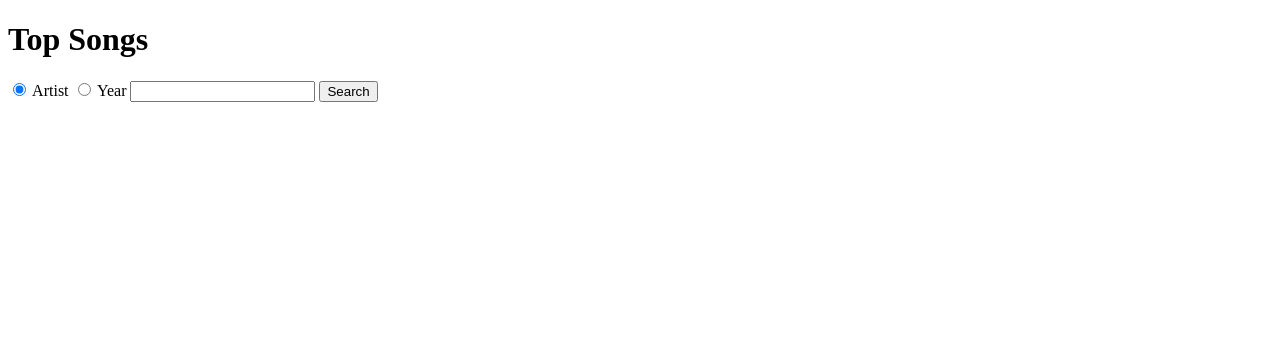
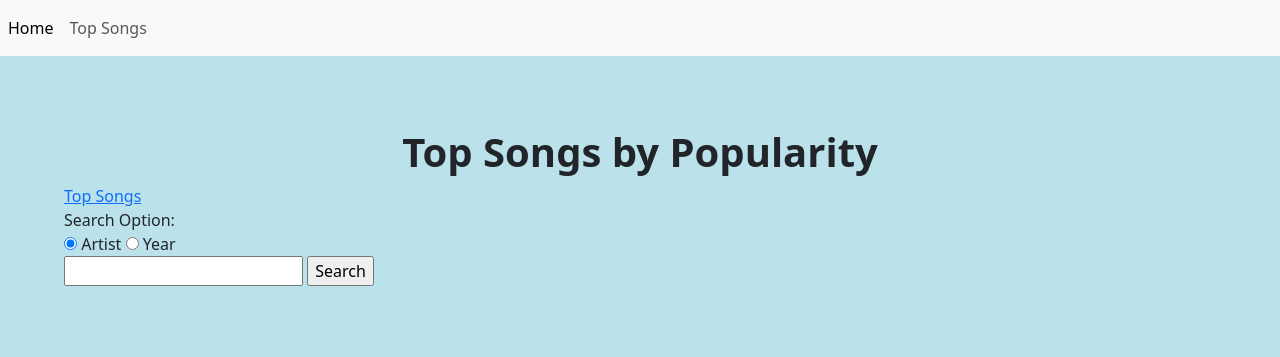
Before and after one commit to CSU-CPSC4205-2023-Summer/group_2, a Flask app: template templates/index.html in a window 1280 px wide. Shown: the top 357 px of the page. Run offline with Flask 3, Linux system fonts and the light colour scheme; the template is opened without the code that fills it, so the values that code supplies are empty.

Commit message:
Update index.html

```diff
--- a/templates/index.html
+++ b/templates/index.html
@@ -1,21 +1,59 @@
 <!DOCTYPE html>
-<html>
+<html lang="en">
     <head>
+        <meta charset="utf-8">
+        <meta name="viewport" content="width=device-width, initial-scale=1">
         <title>Top Songs</title>
+        <link href="https://cdn.jsdelivr.net/npm/bootstrap@5.3.0/dist/css/bootstrap.min.css" rel="stylesheet" integrity="sha384-9ndCyUaIbzAi2FUVXJi0CjmCapSmO7SnpJef0486qhLnuZ2cdeRhO02iuK6FUUVM" crossorigin="anonymous">
+        <style>
+            h1 {
+                text-align: center;
+                font-weight: bolder;
+            }
+            body {
+                background-color: #BBE2EB;
+            }
+            p {
+                font-weight: bold;
+                margin-left: 5%;
+            }
+            if {
+                font-weight: lighter;
+                margin-left: 5%;
+            }
+            form {
+                margin-left: 5%;
+            }
+        </style>
     </head>
     <body>
-    <h1>Top Songs</h1>
+        <nav class="navbar navbar-expand-lg bg-body-tertiary">
+            <div class="collapse navbar-collapse" id="navbarSupportedContent">
+                <ul class="navbar-nav me-auto mb-2 mb-lg-0">
+                    <li class="nav-item">
+                        <a class="nav-link active" aria-current="page" href="/">Home</a>
+                    </li>
+                    <li class="nav-item">
+                        <a class="nav-link" href="/TopSongs">Top Songs</a>
+                    </li>
+                </ul>
+            </div>
+        </nav><br/><br/><br/>
+        <h1>Top Songs by Popularity</h1>
+        <a href="/" class="top-songs-button" style="margin-left: 5%;">Top Songs</a><br/>
         <form method="POST" action="/TopSongs">
+            <label for="search_option">Search Option:</label><br/>
             <input type="radio" name="search_option" value="artist" checked> Artist
-        <input type="radio" name="search_option" value="year"> Year
+            <input type="radio" name="search_option" value="year"> Year<br/>
             <input type="text" name="search_query">
             <input type="submit" value="Search">
-    </form>
+        </form><br/><br/>
         <div>
             {% if top_songs %}
+            <div id="topSongs" style="margin-left: 5%;"></div>
             {{ top_songs | safe }}
             {% endif %}
-    </div>
+        </div><br/>
         <script>
             // Function to pause all other audio elements when a new one is played
             function pauseOtherAudios(currentAudio) {
```
Lines whose indentation alone changed are shown as unchanged.
